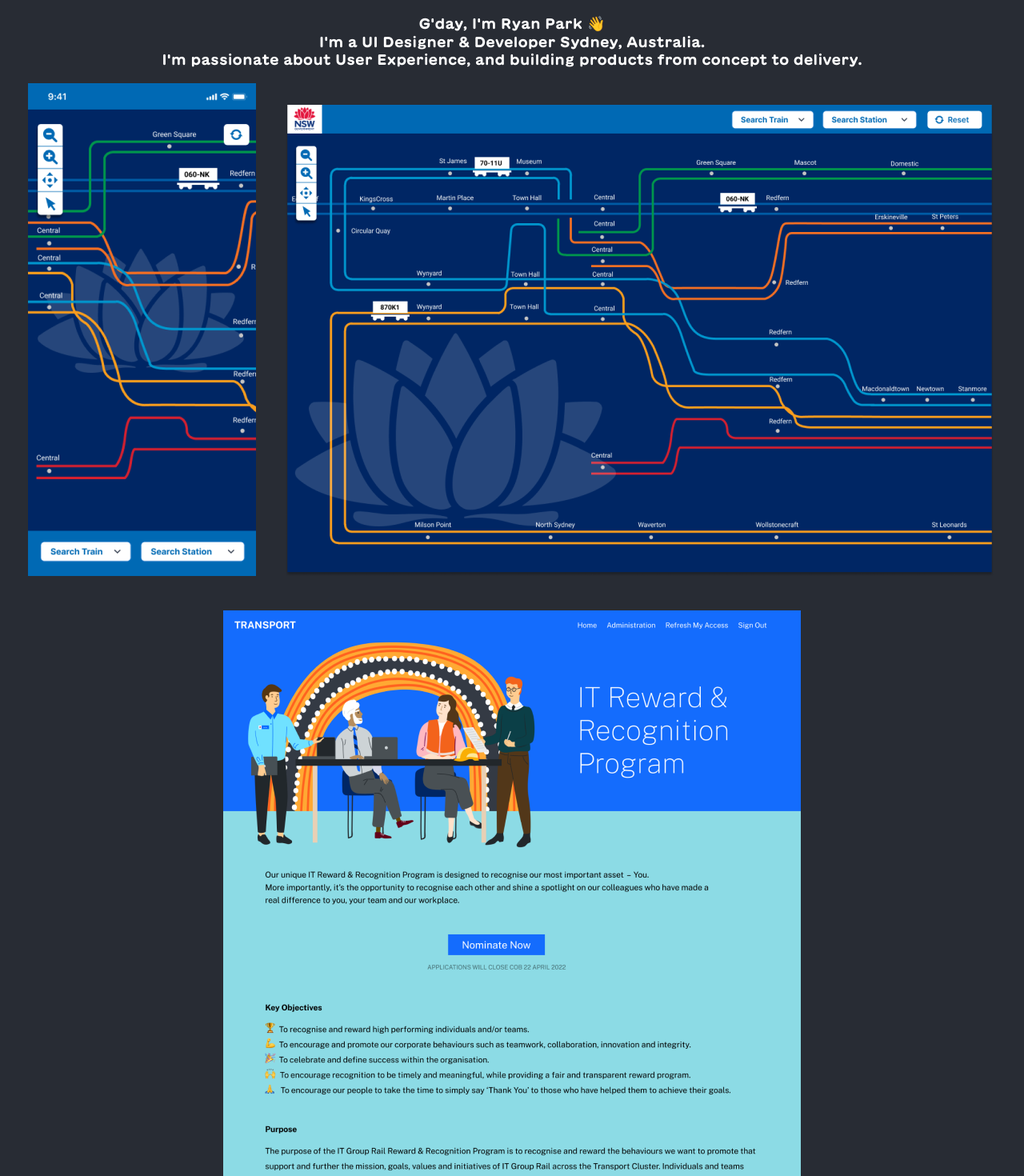
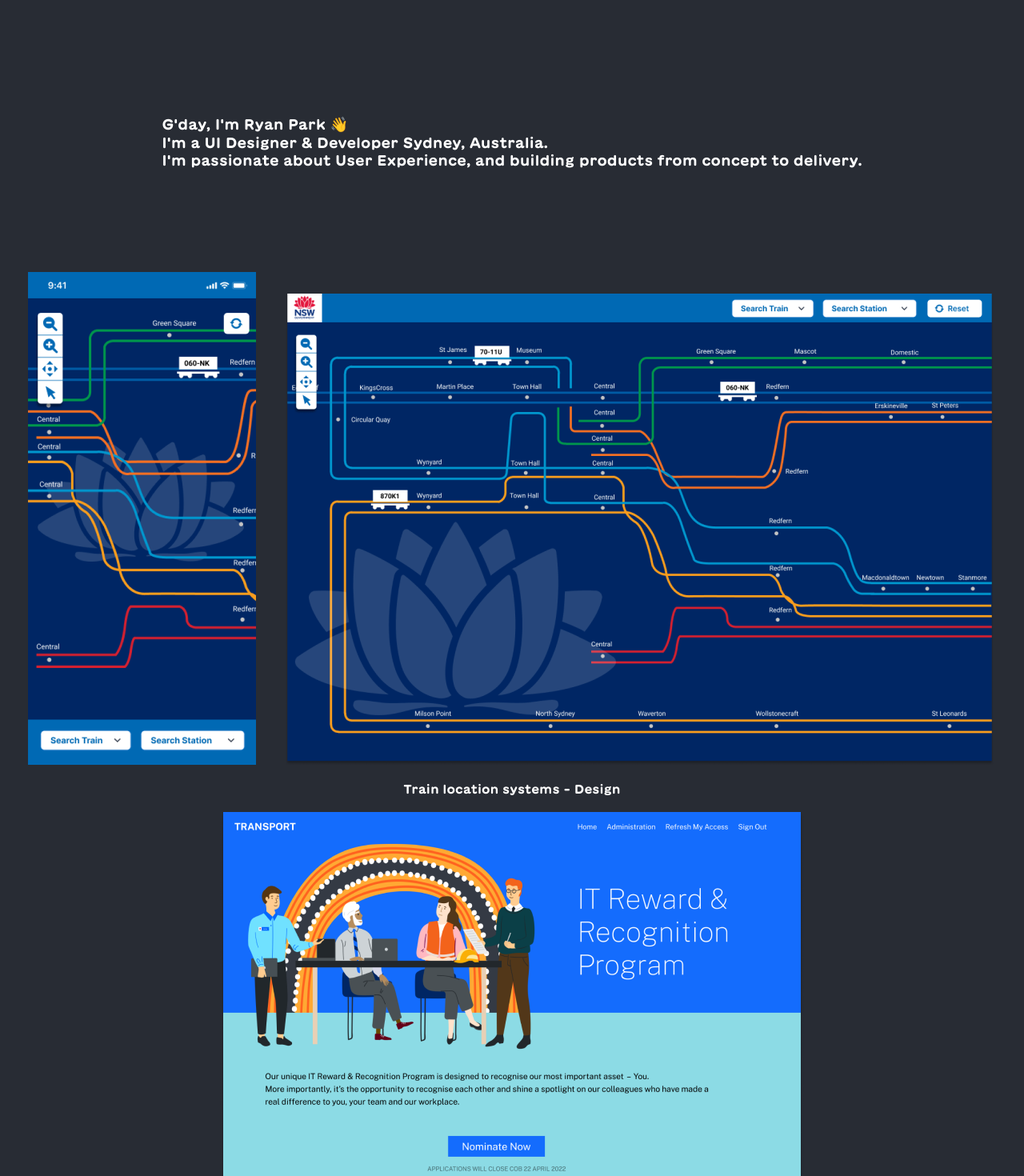
Before and after one commit to ryanpark/gux, a React (Create React App) app: page / in a window 1280 px wide. Shown: the top 1470 px of the page at 80% size. Built offline with nearby package versions, Linux system fonts and the light colour scheme.

Commit message:
more changes

```diff
--- a/src/App.css
+++ b/src/App.css
@@ -1,14 +1,26 @@
 .App {
 	text-align: center;
+	background-color: #282c34;
+	color: white;
+}
+
+.intro {
+	padding: 110px 0;
+	text-align: left;
 }
 img {
 	max-inline-size: 100%;
 	block-size: auto;
 	object-fit: cover;
 }
-
+.container {
+	padding: 1rem;
+}
 .flex-container {
 	display: flex;
+}
+.exp {
+	font-size: 0.98rem;
 }
 @media (max-width: 12450px) {
 	.flex-container {
@@ -27,14 +39,12 @@
 }
 
 .App-header {
-	background-color: #282c34;
 	min-height: 100vh;
 	display: flex;
 	flex-direction: column;
 	align-items: center;
 	justify-content: center;
 	font-size: calc(10px + 2vmin);
-	color: white;
 }
 
 .App-link {
--- a/src/App.js
+++ b/src/App.js
@@ -4,29 +4,32 @@
 import itrcDweb from './images/itrcDweb.png';
 import buttons from './images/button.png';
 import gtau from './images/gumtree.png';
+import E from './E';
 
 function App() {
 	return (
 		<div className='App'>
-			<header className='App-header'>
-				<p>
-					G'day, I'm Ryan Park 👋 <br />
-					I'm a UI Designer & Developer Sydney, Australia.
-					<br /> I'm passionate about User Experience, and building products from concept to delivery.
-				</p>
+			<div className='App-header container'>
+				<div className='intro'>
+					<p>
+						G'day, I'm Ryan Park 👋 <br />
+						I'm a UI Designer & Developer Sydney, Australia.
+						<br /> I'm passionate about User Experience, and building products from concept to delivery.
+					</p>
+				</div>
+
 				<div className='flex-container'>
 					<img src={dtipMweb} alt='logo' />
 					<img src={dtipDweb} alt='logo' />
+					<E> Train location systems - Design </E>
 				</div>
-
-				<p></p>
-
 				<img src={itrcDweb} alt='logo' />
+				<E> Reward recognition program - Design, Development </E>
 				<img src={buttons} alt='logo' />
-				<p></p>
+				<E> Button Component - Design </E>
 				<img src={gtau} alt='gumtree' />
-				<p></p>
-			</header>
+				<E> Gumtree Australia - Development </E>
+			</div>
 		</div>
 	);
 }
--- /dev/null
+++ b/src/E.js
@@ -0,0 +1,10 @@
+const E = (props) => {
+	return (
+		<>
+			<p className='exp'>{props.children} </p>
+			<p></p>
+		</>
+	);
+};
+
+export default E;
```
Also changed, not shown: src/images/itrcDweb.png.
